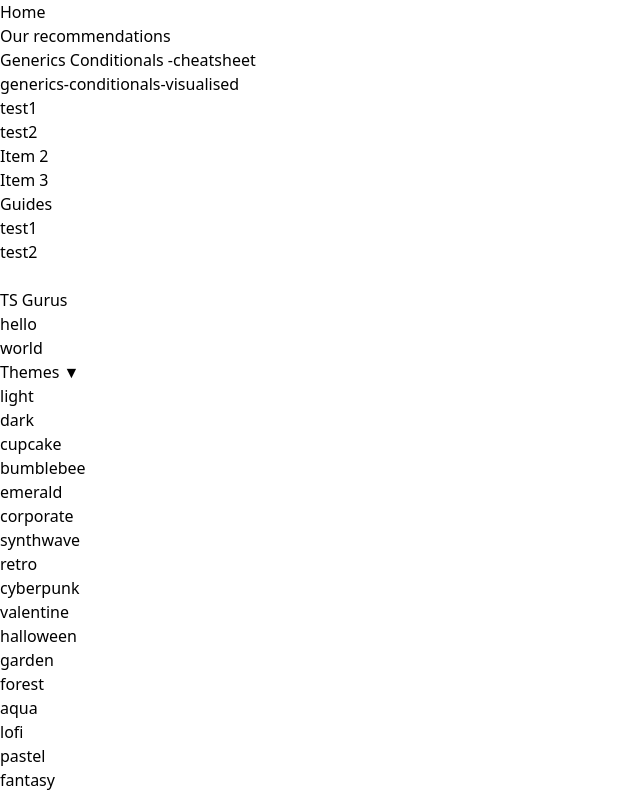
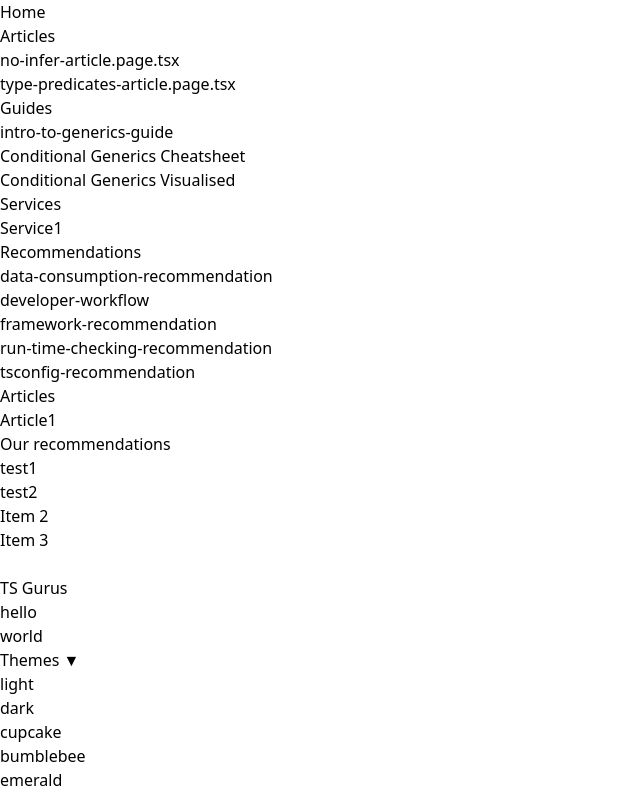
Before and after one commit to robMolloy/tsguru, a Next.js app: page / in a window 1280 px wide. Shown: the top 796 px of the page, without its empty margins (0-640 px from the left). Built offline with nearby package versions, Linux system fonts and the light colour scheme.

Commit message:
side menu update

```diff
--- a/src/modules/layout/SideMenu.tsx
+++ b/src/modules/layout/SideMenu.tsx
@@ -9,18 +9,82 @@ export const SideMenu = (p: { show: boolean }) => {
           <Link href={"/"}>Home</Link>
         </li>
         <li>
+          <h2 className="menu-title">Articles</h2>
+          <ul>
+            <li>
+              <Link href={"/articles/no-infer-article.page"}>no-infer-article.page.tsx</Link>
+            </li>
+            <li>
+              <Link href={"/guides/type-predicates-article.page"}>
+                type-predicates-article.page.tsx
+              </Link>
+            </li>
+          </ul>
+        </li>
+        <li>
+          <h2 className="menu-title">Guides</h2>
+          <ul>
+            <li>
+              <Link href={"/guides/intro-to-generics-guide"}>intro-to-generics-guide</Link>
+            </li>
+            <li>
+              <Link href={"/guides/generics-conditionals-cheatsheet"}>
+                Conditional Generics Cheatsheet
+              </Link>
+            </li>
+            <li>
+              <Link href={"/guides/generics-conditionals-visualised"}>
+                Conditional Generics Visualised
+              </Link>
+            </li>
+          </ul>
+        </li>
+        <li>
+          <h2 className="menu-title">Services</h2>
+          <ul>
+            <li>
+              <Link href={""}>Service1</Link>
+            </li>
+          </ul>
+        </li>
+        <li>
+          <h2 className="menu-title">Recommendations</h2>
+          <ul>
+            <li>
+              <Link href={"/recommendations/data-consumption-recommendation"}>
+                data-consumption-recommendation
+              </Link>
+            </li>
+            <li>
+              <Link href={"/recommendations/developer-workflow"}>developer-workflow</Link>
+            </li>
+            <li>
+              <Link href={"/recommendations/framework-recommendation"}>
+                framework-recommendation
+              </Link>
+            </li>
+            <li>
+              <Link href={"/recommendations/run-time-checking-recommendation"}>
+                run-time-checking-recommendation
+              </Link>
+            </li>
+            <li>
+              <Link href={"/recommendations/tsconfig-recommendation"}>tsconfig-recommendation</Link>
+            </li>
+          </ul>
+        </li>
+        <li>
+          <h2 className="menu-title">Articles</h2>
+          <ul>
+            <li>
+              <Link href={""}>Article1</Link>
+            </li>
+          </ul>
+        </li>
+        <li>
           <Link href={"/our-recommendations"}>Our recommendations</Link>
         </li>
-        <li>
-          <Link href={"/generics/generics-conditionals-cheatsheet"}>
-            Generics Conditionals -cheatsheet
-          </Link>
-        </li>
-        <li>
-          <Link href={"/generics/generics-conditionals-visualised"}>
-            generics-conditionals-visualised
-          </Link>
-        </li>
+
         <li>
           <Link href={"/test1"}>test1</Link>
         </li>
@@ -33,17 +97,6 @@ export const SideMenu = (p: { show: boolean }) => {
         <li>
           <a>Item 3</a>
         </li>
-        <li>
-          <h2 className="menu-title">Guides</h2>
-          <ul>
-            <li>
-              <Link href={"/test1"}>test1</Link>
-            </li>
-            <li>
-              <Link href={"/test2"}>test2</Link>
-            </li>
-          </ul>
-        </li>
       </ul>
     </div>
   );
```
Also changed, not shown: src/pages/recommendations/developer-workflow.page.tsx (added, +7 -0 lines).
